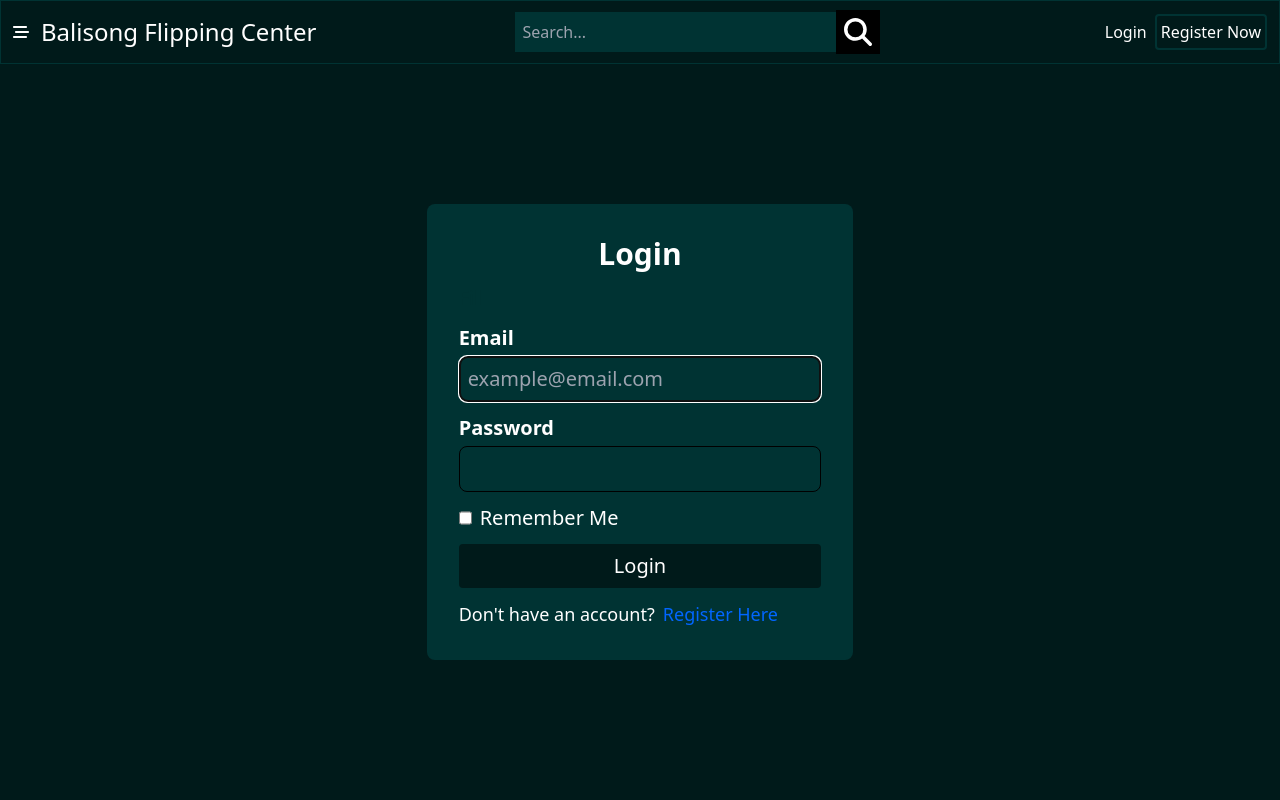
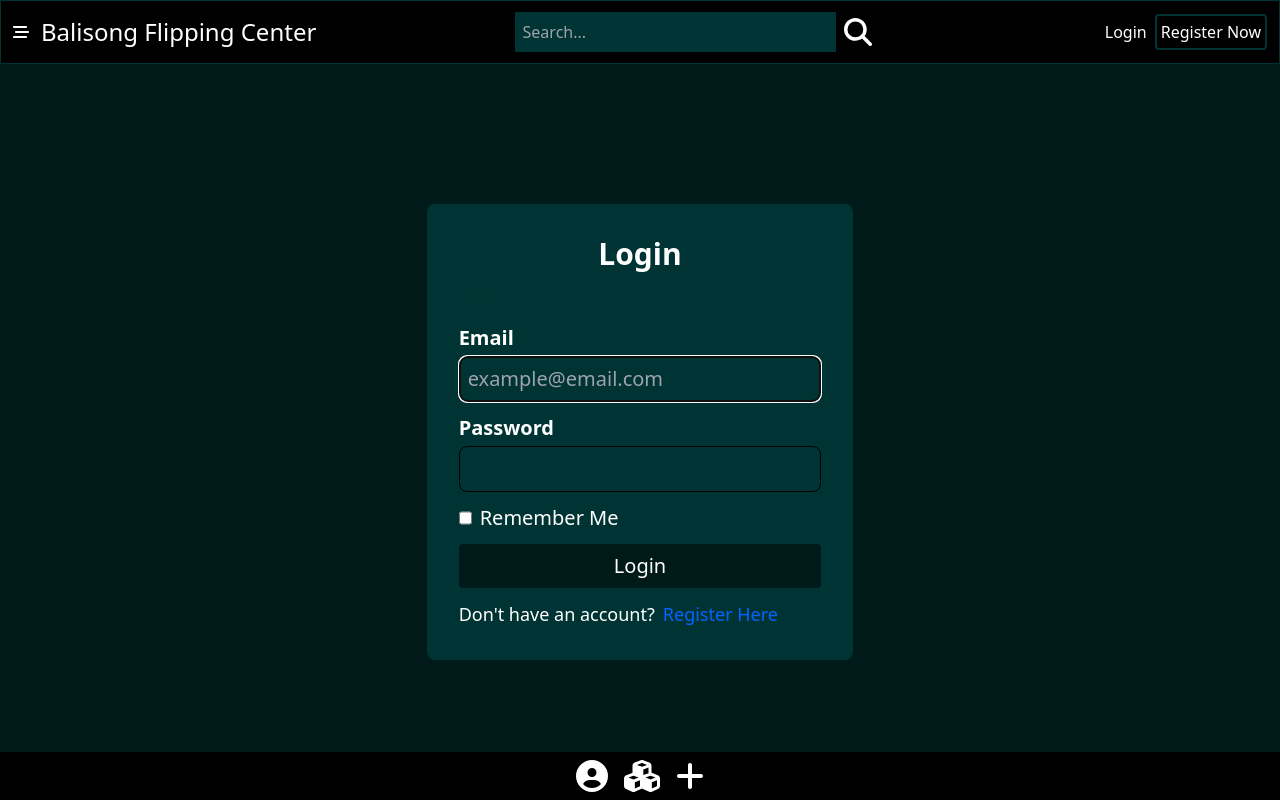
Before and after one commit to BalisongFlippingHub/BalisongFlippingHubWeb, a React (Vite) app in the folder BalisongFlippingHubWeb/: page /login in a window 1280 px wide. Built offline with nearby package versions, Linux system fonts and the light colour scheme.

Commit message:
cleaned up code, added functionality to save users in local storage, added bottom navigation for smaller screens

```diff
--- a/BalisongFlippingHubWeb/src/components/Header.tsx
+++ b/BalisongFlippingHubWeb/src/components/Header.tsx
@@ -6,6 +6,7 @@ import { useEffect, useState } from "react";
 import SearchBar from "./SearchBar";
 import { FontAwesomeIcon } from "@fortawesome/react-fontawesome";
 import { faBarsStaggered, faMagnifyingGlass, faUserPlus, faCircleUser } from "@fortawesome/free-solid-svg-icons";
+import HeaderNavbarBottom from "./HeaderNavbarBottom";
 
 interface params {
     lgScreenFullNavDisplay: boolean,
@@ -49,7 +50,7 @@ const Navbar = ({ toggleLgScreenFullNavDisplay, lgScreenFullNavDisplay }: params
 
     return (
         <>
-            <header className="flex xsm:flex-col md:flex-row fixed md:justify-between xsm:justify-center xsm:items-center h-16 w-full p-3 border border-shadow-green-offset bg-shadow-green z-10">
+            <header className="flex xsm:flex-col md:flex-row fixed md:justify-between xsm:justify-center xsm:items-center h-16 w-full p-3 border border-shadow-green-offset bg-black z-10">
             {
                 searchBarToggle
                 ?
@@ -165,6 +166,10 @@ const Navbar = ({ toggleLgScreenFullNavDisplay, lgScreenFullNavDisplay }: params
             <aside className="xsm:collapse lg:visible z-10">
                 <HeaderNavbar  lgScreenFullNavDisplay={lgScreenFullNavDisplay} />
             </aside>
+
+            <aside className="lg:collapse lg:absolute fixed bg-black bottom-0 w-full z-10 flex justify-center">
+                <HeaderNavbarBottom />
+            </aside>
         </>
     )
 }
--- /dev/null
+++ b/BalisongFlippingHubWeb/src/components/HeaderNavbarBottom.tsx
@@ -0,0 +1,41 @@
+import { faCircleUser, faCubes, faPlus } from "@fortawesome/free-solid-svg-icons"
+import { FontAwesomeIcon } from "@fortawesome/react-fontawesome"
+import { NavLink } from "react-router-dom"
+
+const HeaderNavbarBottom = () => {
+
+    const navlinkStyles = ({ isActive }: any) => {
+
+        return ({
+            fontWeight: isActive ? 'bold' : 'normal',
+            backgroundColor: isActive ? '#003333' : 'inherit',
+
+        })
+    }
+
+    const profileNavLinkStyles = ({ isActive }: any) => {
+
+        return ({
+            fontWeight: isActive ? 'bold' : 'normal',
+            backgroundColor: isActive ? 'teal' : 'inherit'
+        })
+    }
+
+    return (
+        <div className="flex">
+             <NavLink to="/me" style={navlinkStyles} className="flex justify-center items-center p-2">
+                <FontAwesomeIcon icon={faCircleUser} size="2xl" />
+            </NavLink>
+
+            <NavLink to="/me/collection" style={profileNavLinkStyles} className="flex justify-center items-center p-2">
+                <FontAwesomeIcon icon={faCubes} size="2xl" />
+            </NavLink>
+
+            <NavLink to="/me/create-post" style={profileNavLinkStyles} className="flex justify-center items-center p-2">
+                <FontAwesomeIcon icon={faPlus} size="2xl" />
+            </NavLink>
+        </div>
+    )
+}
+
+export default HeaderNavbarBottom
--- a/BalisongFlippingHubWeb/src/components/HeaderProfileDisplay.tsx
+++ b/BalisongFlippingHubWeb/src/components/HeaderProfileDisplay.tsx
@@ -50,9 +50,15 @@ const HeaderProfileDisplay = ({ relevant }: params) => {
                     ?
                     <></>
                     :
-                    <div className="flex items-center xsm:collapse xsm:absolute md:visible md:static">
-                        <h3>{user?.displayName}</h3>
-                    </div>
+                        user?.displayName
+                        ?
+                        <div className="flex items-center xsm:collapse xsm:absolute md:visible md:static">
+                            <h3>{user?.displayName}</h3>
+                        </div>
+                        :
+                        <div className="flex items-center xsm:collapse xsm:absolute lg:visible lg:static">
+                            <h3>{user?.id}</h3>
+                        </div>
                 }
             </div>
 
--- a/BalisongFlippingHubWeb/src/components/LoginForm.tsx
+++ b/BalisongFlippingHubWeb/src/components/LoginForm.tsx
@@ -25,7 +25,7 @@ const LoginForm = () => {
 
     // context functions
     const navigate = useNavigate()
-    const { setUser, setToken, toggleRememberInfo, rememberInfo, setToRememberInfo } = useAuth()
+    const { toggleRememberInfo, rememberInfo, setToRememberInfo, login } = useAuth()
 
     // on mount function
     useEffect(() => {
@@ -87,8 +87,8 @@ const LoginForm = () => {
                     {/*Clear User Info */}
                     toggleRememberInfo()
                 }
-                setToken(res.data.token)
-                setUser(res.data.account)
+
+                login(res.data.token, res.data.account)
                 navigate("/community")
             }
         })
--- a/BalisongFlippingHubWeb/src/components/ProfileData.tsx
+++ b/BalisongFlippingHubWeb/src/components/ProfileData.tsx
@@ -8,7 +8,7 @@ const ProfileData = () => {
     const { user } = useAuth()
     const navigate = useNavigate()
 
-    if (user?.role === "MAKER") {
+    if (user?.role === "ADMIN") {
         return (
             <div>
 
@@ -23,7 +23,13 @@ const ProfileData = () => {
                     <div className="flex">
                         {/*Display User Identification*/}
                         <div className="flex flex-col ">
-                            <h3 className="text-3xl">{user?.displayName}</h3>
+                            {
+                                user?.displayName
+                                ?
+                                <h3 className="text-3xl">{user?.displayName}</h3>
+                                :
+                                <h3>{user?.id}</h3>
+                            }
                             <h6>3 Months</h6>
                         </div>
 
--- a/BalisongFlippingHubWeb/src/components/SearchBar.tsx
+++ b/BalisongFlippingHubWeb/src/components/SearchBar.tsx
@@ -17,7 +17,7 @@ const SearchBar = ({ toggleSearchBar }: params) => {
         <div className="relative">
             <div className="flex items-center w-96">
                 <input placeholder="Search..." className="p-2 w-full bg-shadow-green-offset" onChange={handleOnChange}/>
-                <FontAwesomeIcon icon={faMagnifyingGlass} className="p-2 bg-black h-7 hover:cursor-pointer" />
+                <FontAwesomeIcon icon={faMagnifyingGlass} className="p-2 h-7 hover:cursor-pointer" />
                 <button className="md:collapse ml-2 text-lg hover:cursor-pointer" type="button" onClick={() => toggleSearchBar()}>X</button>
             </div>
 
--- a/BalisongFlippingHubWeb/src/components/UserRegistrationForm.tsx
+++ b/BalisongFlippingHubWeb/src/components/UserRegistrationForm.tsx
@@ -124,7 +124,7 @@ const UserRegistrationForm = () => {
             method: 'post',
             data: {
                 email: email,
-                accountName: displayName,
+                displayName: displayName,
                 password: password,
             }
         })
--- a/BalisongFlippingHubWeb/src/contexts/AuthContext.tsx
+++ b/BalisongFlippingHubWeb/src/contexts/AuthContext.tsx
@@ -8,7 +8,7 @@ export type AuthContextType = {
     rememberInfo: boolean,
     newlyCreatedPost: string,
     logout: () => void,
-    login: () => void,
+    login: (passed_token: string, passed_user: Profile) => void,
     toggleRememberInfo: (email?: string, password?: string) => void,
     isLoggedIn: () => boolean;
     setUser: React.Dispatch<SetStateAction<Profile | null>>,
@@ -23,14 +23,7 @@ export const AuthContextProvider: React.FC<{children: React.ReactNode}> = ({ chi
     const [user, setUser] = useState<Profile | null>(null)
     const [token, setToken] = useState<string | null>(null)
 
-    const [rememberInfo, setToRememberInfo] = useState<boolean>(() => {
-        if (localStorage.getItem("remember-user-info")) {
-            return true
-        }
-        else {
-            return false
-        }
-    })
+    const [rememberInfo, setToRememberInfo] = useState<boolean>(false)
 
     const [newlyCreatedPost, setNewlyCreatedPost] = useState<string>("")
 
@@ -42,8 +35,11 @@ export const AuthContextProvider: React.FC<{children: React.ReactNode}> = ({ chi
         return !!user;
     }
 
-    const login = () => {
-
+    const login = (passed_token: string, passed_user: Profile) => {
+        setUser(passed_user)
+        setToken(passed_token)
+        localStorage.setItem("saved-user", JSON.stringify(user))
+        localStorage.setItem("saved-token", JSON.stringify(token))
     }
 
     const toggleRememberInfo = (email?: string, password?: string) => {
@@ -62,15 +58,27 @@ export const AuthContextProvider: React.FC<{children: React.ReactNode}> = ({ chi
     const logout = () => {
         setUser(null)
         setToken(null)
+
+        localStorage.removeItem("saved-user")
+        localStorage.removeItem("saved-token")
+
         navigate("/login")
     }
 
     useEffect(() => {
         // check for user already logged in
+        const user_val = localStorage.getItem("saved-user")
+        const token_val = localStorage.getItem("saved-token")
+
+        if (user_val && token_val) {
+            setUser(JSON.parse(user_val))
+            setToken(JSON.parse(token_val))
+        }
+
         // setToken("Fill")
         // setUser({
         //     id: "1",
-        //     displayName: "QSwKLegacy",
+        //     displayName: "",
         //     email: "tzenisekj@gmail.com ",
         //     role: "USER",
         //     profileImg: "",
```
